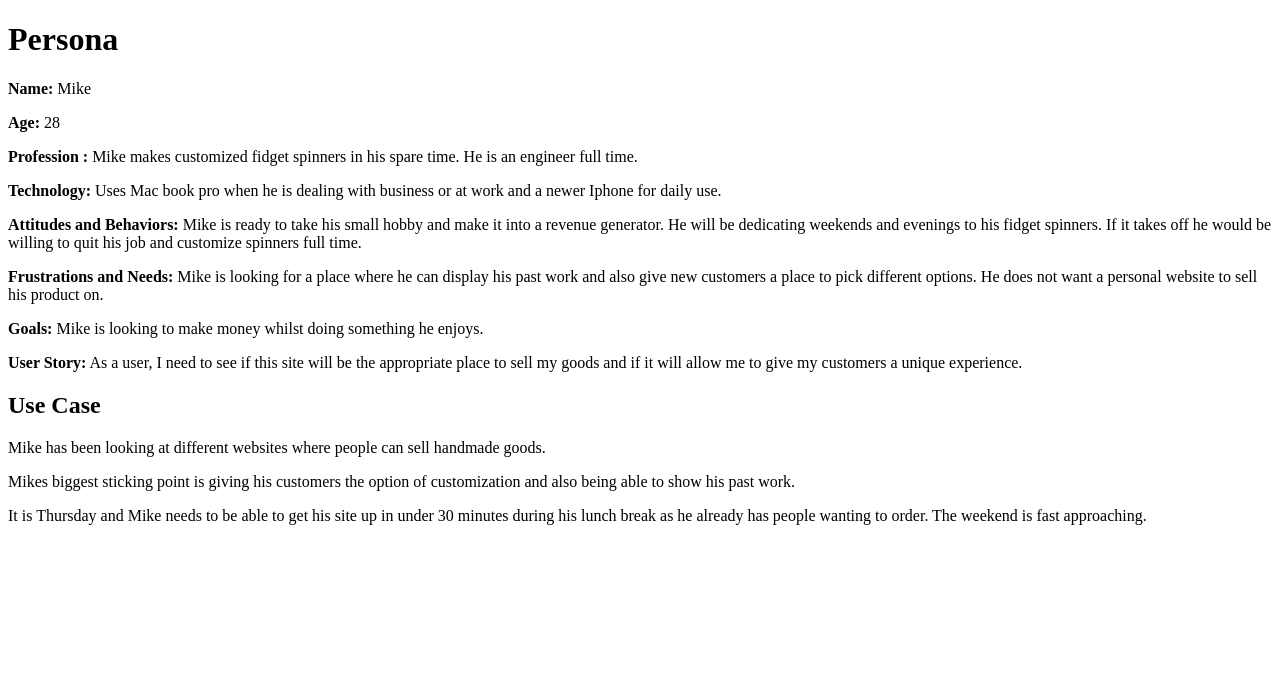
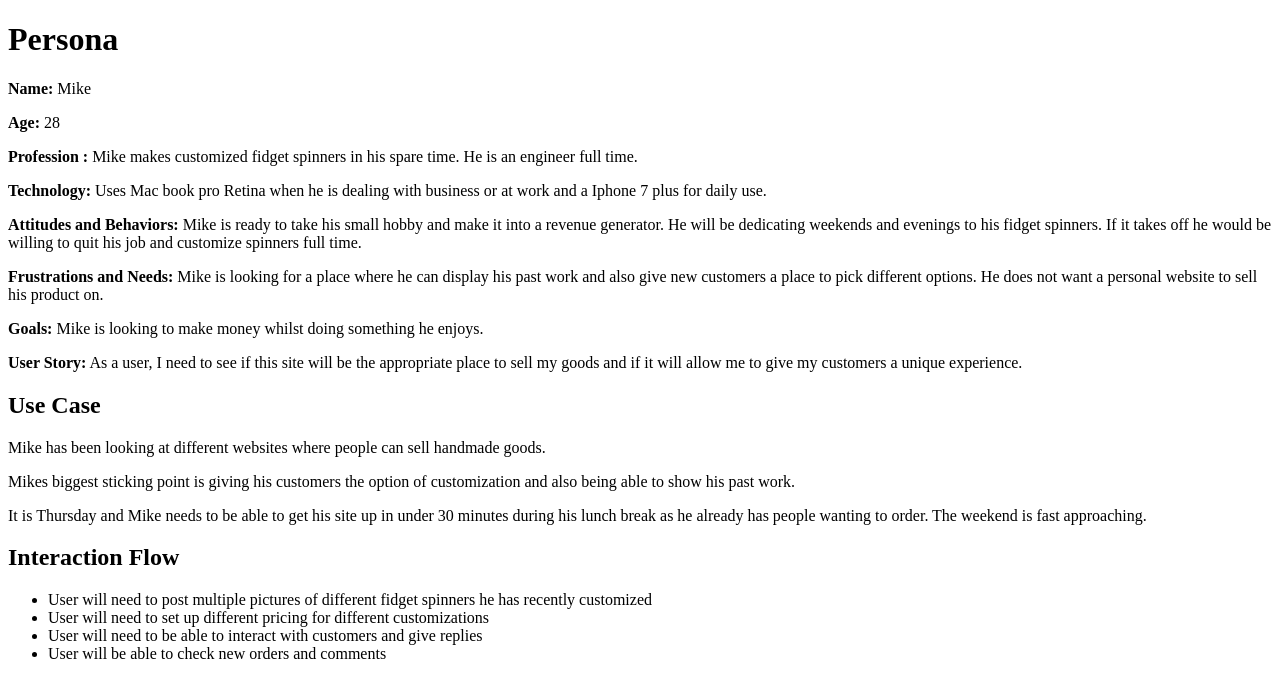
Before and after one commit to dbranch82/data-design-etsy, a PHP site: page / in a window 1280 px wide. Shown: the part 493-1172 px from the top of the page. Before the commit the page ends 1018 px from the top, so only its background shows below. Run offline with PHP 8.4, Linux system fonts and the light colour scheme.

Commit message:
added user flow

```diff
--- a/index.php
+++ b/index.php
@@ -11,7 +11,7 @@
 		<p><strong>Name:</strong> Mike </p>
 		<p><strong>Age:</strong> 28</p>
 		<p><strong>Profession :</strong> Mike makes customized fidget spinners in his spare time. He is an engineer full time.</p>
-		<p><strong>Technology:</strong> Uses Mac book pro when he is dealing with business or at work and a newer Iphone for
+		<p><strong>Technology:</strong> Uses Mac book pro Retina when he is dealing with business or at work and a Iphone 7 plus for
 			daily use.</p>
 		<p><strong>Attitudes and Behaviors:</strong> Mike is ready to take his small hobby and make it into a revenue generator. He
 		will be dedicating weekends and evenings to his fidget spinners. If it takes off he would be willing to quit his job and
@@ -27,5 +27,13 @@
 		<p>Mikes biggest sticking point is giving his customers the option of customization and also being able to show his past work.</p>
 		<p>It is Thursday and Mike needs to be able to get his site up in under 30 minutes during his lunch break as he already
 		has people wanting to order. The weekend is fast approaching.</p>
+		<h2><strong>Interaction Flow</strong>
+		</h2>
+		<ul>
+			<li>User will need to post multiple pictures of different fidget spinners he has recently customized</li>
+			<li>User will need to set up different pricing for different customizations</li>
+			<li>User will need to be able to interact with customers and give replies</li>
+			<li>User will be able to check new orders and comments</li>
+		</ul>
 	</body>
 </html>
```
